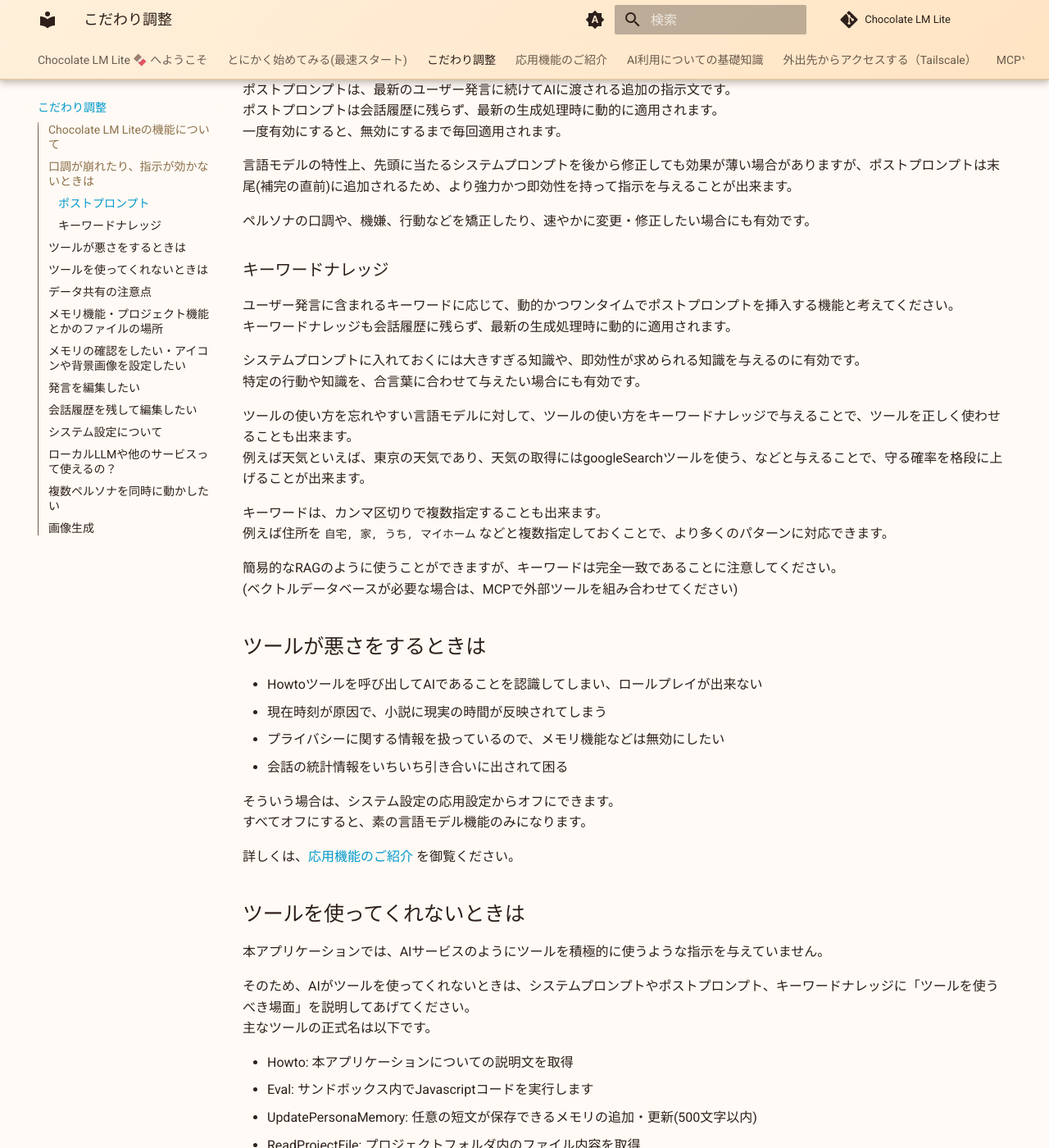
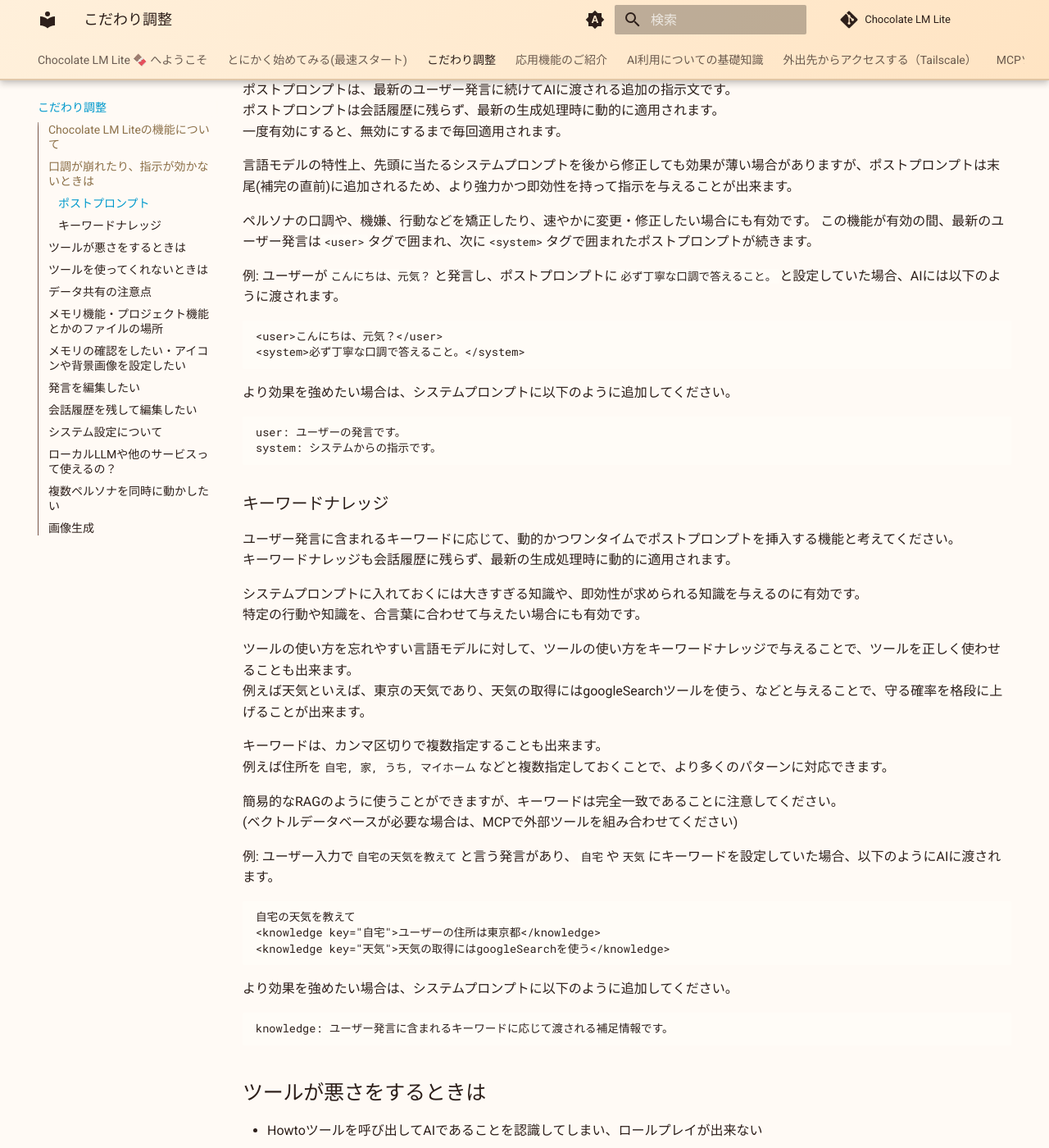
Before and after one commit to gpsnmeajp/chocolatelmlitedoc, an MkDocs documentation site: the page built from docs/2_tune.md, in a window 1280 px wide and 1400 px high, scrolled down 1120 px. Shown: the whole window at 82% size. Built offline with MkDocs 1.6.1 and Material for MkDocs 9.7.7, drawn with Linux system fonts in a browser that asks for light colours; comment, search, counter and statistics services are not loaded.

Commit message:
ポストプロンプト機能の説明を追加し、ユーザー発言に基づくキーワードナレッジの活用方法を明確化

````diff
--- a/docs/2_tune.md
+++ b/docs/2_tune.md
@@ -50,6 +50,21 @@
 言語モデルの特性上、先頭に当たるシステムプロンプトを後から修正しても効果が薄い場合がありますが、ポストプロンプトは末尾(補完の直前)に追加されるため、より強力かつ即効性を持って指示を与えることが出来ます。
 
 ペルソナの口調や、機嫌、行動などを矯正したり、速やかに変更・修正したい場合にも有効です。
+この機能が有効の間、最新のユーザー発言は`<user>`タグで囲まれ、次に`<system>`タグで囲まれたポストプロンプトが続きます。
+
+例: ユーザーが`こんにちは、元気？`と発言し、ポストプロンプトに`必ず丁寧な口調で答えること。`と設定していた場合、AIには以下のように渡されます。
+
+```
+<user>こんにちは、元気？</user>
+<system>必ず丁寧な口調で答えること。</system>
+```
+
+より効果を強めたい場合は、システムプロンプトに以下のように追加してください。
+
+```
+user: ユーザーの発言です。
+system: システムからの指示です。
+```
 
 ### キーワードナレッジ
 ユーザー発言に含まれるキーワードに応じて、動的かつワンタイムでポストプロンプトを挿入する機能と考えてください。
@@ -66,6 +81,20 @@
 
 簡易的なRAGのように使うことができますが、キーワードは完全一致であることに注意してください。
 (ベクトルデータベースが必要な場合は、MCPで外部ツールを組み合わせてください)
+
+例: ユーザー入力で`自宅の天気を教えて`と言う発言があり、`自宅`や`天気`にキーワードを設定していた場合、以下のようにAIに渡されます。
+
+```
+自宅の天気を教えて
+<knowledge key="自宅">ユーザーの住所は東京都</knowledge>
+<knowledge key="天気">天気の取得にはgoogleSearchを使う</knowledge>
+```
+
+より効果を強めたい場合は、システムプロンプトに以下のように追加してください。
+
+```
+knowledge: ユーザー発言に含まれるキーワードに応じて渡される補足情報です。
+```
 
 ## ツールが悪さをするときは
 
````
Also changed, not shown: docs/3_advanced.md (+14 -0 lines).
